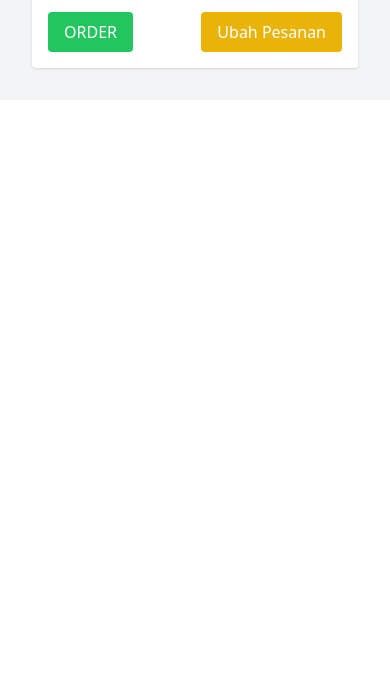
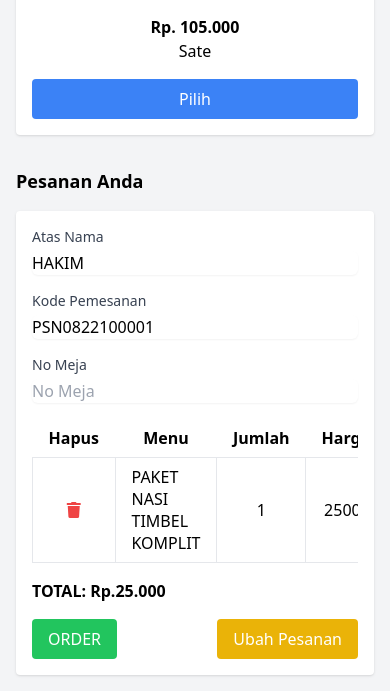
Before and after one commit to sulthanyustr27/PesanRestoran, a CodeIgniter 4 app: the page made by app/Views/pages/sate.php in a window 390 px wide. Shown: the part 1353-2044 px from the top of the page. Before the commit the page ends 1425 px from the top, so only its background shows below. Run offline with PHP 8.4 and a stand-in for CodeIgniter, Linux system fonts and the light colour scheme; the template is opened without the code that fills it, so the values that code supplies are empty; some libraries are stand-ins or nearby versions.

Commit message:
Menambahkan file terbaru

```diff
--- a/app/Views/pages/sate.php
+++ b/app/Views/pages/sate.php
@@ -1,97 +1,187 @@
-<!DOCTYPE html>
 <html lang="en">
 <head>
-    <meta charset="utf-8">
-    <meta name="viewport" content="width=device-width, initial-scale=1.0">
-    <title>Aplikasi Pemesanan Makanan</title>
+    <meta charset="utf-8"/>
+    <meta content="width=device-width, initial-scale=1.0" name="viewport"/>
+    <title>Pemesanan Makanan dan Minuman</title>
     <script src="https://cdn.tailwindcss.com"></script>
-    <link rel="stylesheet" href="https://cdnjs.cloudflare.com/ajax/libs/font-awesome/5.15.3/css/all.min.css">
+    <link href="https://cdnjs.cloudflare.com/ajax/libs/font-awesome/5.15.3/css/all.min.css" rel="stylesheet"/>
 </head>
 <body class="bg-gray-100">
-    <header class="bg-orange-500 p-4 flex justify-between items-center">
-        <h1 class="text-white text-xl">PEMESANAN MAKANAN DAN MINUMAN</h1>
+<header class="bg-orange-500 text-white p-4 flex justify-between items-center">
+    <h1 class="text-xl font-bold"><a href="/">PEMESANAN MAKANAN DAN MINUMAN</a></h1>
     <div class="flex items-center">
-            <span class="text-white mr-2">Sate Pak Joko</span>
-            <i class="fas fa-user-circle text-white text-2xl"></i>
+        <span class="mr-2">Sate Pak Joko</span>
+        <i class="fas fa-user-circle text-2xl"></i>
     </div>
 </header>
-
-    <main class="container mx-auto p-4">
-        <div class="flex flex-col md:flex-row">
-            <div class="w-full md:w-2/3 p-4">
+<main class="p-4">
+    <div class="container mx-auto">
+        <div class="flex flex-col lg:flex-row justify-between">
+            <div class="w-full lg:w-2/3">
                 <h2 class="text-lg font-semibold mb-4">Silahkan Pilih Menu Makanan dan Minuman</h2>
-                <div class="grid grid-cols-1 sm:grid-cols-2 lg:grid-cols-3 gap-4">
-                    <!-- Menu Items -->
+                <div class="grid grid-cols-1 sm:grid-cols-2 gap-4">
                     <div class="bg-white p-4 rounded shadow">
-                        <img src="https://storage.googleapis.com/a1aa/image/5AcfJoD79W1d757-i8tdmWUkEpCg4A-6V4uFjf9nmXw.jpg"
-                             alt="Paket Nasi Timbel Komplit - Rp. 25.000"
-                             class="w-full h-40 object-cover rounded mb-4">
-                        <div class="text-center">
-                            <p class="text-gray-700 font-semibold">Rp. 25.000</p>
-                            <p class="text-gray-500">PAKET NASI TIMBEL KOMPLIT</p>
-                            <button class="bg-blue-500 text-white px-4 py-2 rounded mt-2">Pilih</button>
-                        </div>
+                        <img alt="Paket Nasi Timbel Komplit" class="w-full h-40 object-cover mb-4"
+                             src="https://storage.googleapis.com/a1aa/image/bNbTfRTfrPanxa-mNmpu1GIhfzdHfIuazDOr2g0uZGA.jpg"/>
+                        <p class="text-center font-semibold">Rp. 25.000</p>
+                        <p class="text-center mb-4">PAKET NASI TIMBEL KOMPLIT</p>
+                        <button class="bg-blue-500 text-white py-2 px-4 rounded w-full pilih-btn"
+                                data-menu="PAKET NASI TIMBEL KOMPLIT" data-harga="25000">Pilih
+                        </button>
                     </div>
                     <div class="bg-white p-4 rounded shadow">
-                        <img src="https://storage.googleapis.com/a1aa/image/IpoughYo9wzNUMQ0G5lH--oI0GzdmT-fwdt02ajo82s.jpg"
-                             alt="Paket Nasi Tutug Oncom - Rp. 25.000"
-                             class="w-full h-40 object-cover rounded mb-4">
-                        <div class="text-center">
-                            <p class="text-gray-700 font-semibold">Rp. 25.000</p>
-                            <p class="text-gray-500">PAKET NASI TUTUG ONCOM</p>
-                            <button class="bg-blue-500 text-white px-4 py-2 rounded mt-2">Pilih</button>
+                        <img alt="Paket Nasi Tutug Oncom" class="w-full h-40 object-cover mb-4"
+                             src="https://storage.googleapis.com/a1aa/image/skLcZry9LZHNgtwUpKeTZCSneHQIeZIyWMjIv6koZAA.jpg"/>
+                        <p class="text-center font-semibold">Rp. 25.000</p>
+                        <p class="text-center mb-4">PAKET NASI TUTUG ONCOM</p>
+                        <button class="bg-blue-500 text-white py-2 px-4 rounded w-full pilih-btn"
+                                data-menu="PAKET NASI TUTUG ONCOM" data-harga="25000">Pilih
+                        </button>
+                    </div>
+                    <div class="bg-white p-4 rounded shadow">
+                        <img alt="Paket Nasi Tutug Oncom" class="w-full h-40 object-cover mb-4"
+                             src="https://storage.googleapis.com/a1aa/image/skLcZry9LZHNgtwUpKeTZCSneHQIeZIyWMjIv6koZAA.jpg"/>
+                        <p class="text-center font-semibold">Rp. 5.000</p>
+                        <p class="text-center mb-4">Es teh</p>
+                        <button class="bg-blue-500 text-white py-2 px-4 rounded w-full pilih-btn"
+                                data-menu="Es teh" data-harga="5000">Pilih
+                        </button>
+                    </div>
+                    <div class="bg-white p-4 rounded shadow">
+                        <img alt="Paket Nasi Tutug Oncom" class="w-full h-40 object-cover mb-4"
+                             src="https://storage.googleapis.com/a1aa/image/skLcZry9LZHNgtwUpKeTZCSneHQIeZIyWMjIv6koZAA.jpg"/>
+                        <p class="text-center font-semibold">Rp. 105.000</p>
+                        <p class="text-center mb-4">Sate</p>
+                        <button class="bg-blue-500 text-white py-2 px-4 rounded w-full pilih-btn"
+                                data-menu="Sate" data-harga="105000">Pilih
+                        </button>
                     </div>
                 </div>
             </div>
-            </div>
-
-            <div class="w-full md:w-1/3 p-4">
+            <div class="w-full lg:w-1/3 mt-8 lg:mt-0">
                 <h2 class="text-lg font-semibold mb-4">Pesanan Anda</h2>
                 <div class="bg-white p-4 rounded shadow">
                     <div class="mb-4">
-                        <label class="block text-gray-700">Atas Nama</label>
-                        <input type="text" class="w-full p-2 border rounded" readonly value="HAKIM">
+                        <label class="block text-sm font-medium text-gray-700" for="name">Atas Nama</label>
+                        <input class="mt-1 block w-full border-gray-300 rounded-md shadow-sm" id="name" type="text"
+                               value="HAKIM"/>
                     </div>
                     <div class="mb-4">
-                        <label class="block text-gray-700">Kode Pemesanan</label>
-                        <input type="text" class="w-full p-2 border rounded" readonly value="PSN0822100001">
+                        <label class="block text-sm font-medium text-gray-700" for="order-code">Kode Pemesanan</label>
+                        <input class="mt-1 block w-full border-gray-300 rounded-md shadow-sm" id="order-code" type="text"
+                               value="PSN0822100001"/>
                     </div>
                     <div class="mb-4">
-                        <label class="block text-gray-700">No Meja</label>
-                        <input type="text" class="w-full p-2 border rounded" placeholder="No Meja">
+                        <label class="block text-sm font-medium text-gray-700" for="table-number">No Meja</label>
+                        <input class="mt-1 block w-full border-gray-300 rounded-md shadow-sm" id="table-number"
+                               placeholder="No Meja" type="text"/>
                     </div>
-                    <div class="mb-4">
-                        <table class="w-full text-left border">
+                    <div class="overflow-x-auto">
+                        <table class="min-w-full bg-white" id="order-table">
                             <thead>
                             <tr>
-                                    <th class="border px-2 py-1">Hapus</th>
-                                    <th class="border px-2 py-1">Menu</th>
-                                    <th class="border px-2 py-1">Jumlah</th>
-                                    <th class="border px-2 py-1">Harga</th>
+                                <th class="px-4 py-2">Hapus</th>
+                                <th class="px-4 py-2">Menu</th>
+                                <th class="px-4 py-2">Jumlah</th>
+                                <th class="px-4 py-2">Harga</th>
                             </tr>
                             </thead>
                             <tbody>
                             <tr>
-                                    <td class="border px-2 py-1 text-center">
-                                        <i class="fas fa-trash text-red-500"></i>
+                                <td class="border px-4 py-2 text-center">
+                                    <i class="fas fa-trash text-red-500 hapus-btn"></i>
                                 </td>
-                                    <td class="border px-2 py-1">PAKET NASI TIMBEL KOMPLIT</td>
-                                    <td class="border px-2 py-1">1</td>
-                                    <td class="border px-2 py-1">25000</td>
+                                <td class="border px-4 py-2">PAKET NASI TIMBEL KOMPLIT</td>
+                                <td class="border px-4 py-2 text-center">1</td>
+                                <td class="border px-4 py-2 text-right">25000</td>
                             </tr>
                             </tbody>
                         </table>
                     </div>
-                    <div class="mb-4">
-                        <p class="text-right font-semibold">TOTAL: Rp.25.000</p>
+                    <div class="flex justify-between items-center mt-4">
+                        <span class="font-semibold" id="total-price">TOTAL: Rp.25.000</span>
                     </div>
-                    <div class="flex justify-between">
-                        <button class="bg-green-500 text-white px-4 py-2 rounded">ORDER</button>
-                        <button class="bg-yellow-500 text-white px-4 py-2 rounded">Ubah Pesanan</button>
+                    <div class="flex justify-between mt-4">
+                        <button class="bg-green-500 text-white py-2 px-4 rounded" id="order-btn">ORDER</button>
+                        <button class="bg-yellow-500 text-white py-2 px-4 rounded" id="ubah-btn">Ubah Pesanan</button>
+                    </div>
                 </div>
             </div>
         </div>
     </div>
 </main>
+
+<!-- back end -->
+<script>
+    document.addEventListener('DOMContentLoaded', function () {
+        const pilihButtons = document.querySelectorAll('.pilih-btn');
+        const orderTable = document.getElementById('order-table').getElementsByTagName('tbody')[0];
+        const totalPriceElement = document.getElementById('total-price');
+        let totalPrice = 25000;
+
+        pilihButtons.forEach(button => {
+            button.addEventListener('click', function () {
+                const menu = this.getAttribute('data-menu');
+                const harga = parseInt(this.getAttribute('data-harga'));
+
+                let existingRow = null;
+                const rows = orderTable.getElementsByTagName('tr');
+                for (let i = 0; i < rows.length; i++) {
+                    if (rows[i].cells[1].textContent === menu) {
+                        existingRow = rows[i];
+                        break;
+                    }
+                }
+
+                if (existingRow) {
+                    const jumlahCell = existingRow.cells[2];
+                    const hargaCell = existingRow.cells[3];
+                    const jumlah = parseInt(jumlahCell.textContent) + 1;
+                    jumlahCell.textContent = jumlah;
+                    hargaCell.textContent = harga * jumlah;
+                } else {
+                    const newRow = orderTable.insertRow();
+                    newRow.innerHTML = `
+                        <td class="border px-4 py-2 text-center">
+                            <i class="fas fa-trash text-red-500 hapus-btn"></i>
+                        </td>
+                        <td class="border px-4 py-2">${menu}</td>
+                        <td class="border px-4 py-2 text-center">1</td>
+                        <td class="border px-4 py-2 text-right">${harga}</td>
+                    `;
+
+                    newRow.querySelector('.hapus-btn').addEventListener('click', function () {
+                        const row = this.closest('tr');
+                        const price = parseInt(row.cells[3].textContent);
+                        totalPrice -= price;
+                        totalPriceElement.textContent = `TOTAL: Rp.${totalPrice}`;
+                        row.remove();
+                    });
+                }
+
+                totalPrice += harga;
+                totalPriceElement.textContent = `TOTAL: Rp.${totalPrice}`;
+            });
+        });
+
+        document.getElementById('order-btn').addEventListener('click', function () {
+            alert('Order placed successfully!');
+        });
+
+        document.getElementById('ubah-btn').addEventListener('click', function () {
+            alert('Order updated successfully!');
+        });
+
+        document.querySelectorAll('.hapus-btn').forEach(button => {
+            button.addEventListener('click', function () {
+                const row = this.closest('tr');
+                const price = parseInt(row.cells[3].textContent);
+                totalPrice -= price;
+                totalPriceElement.textContent = `TOTAL: Rp.${totalPrice}`;
+                row.remove();
+            });
+        });
+    });
+</script>
 </body>
 </html>
```
Lines whose indentation alone changed are shown as unchanged.
